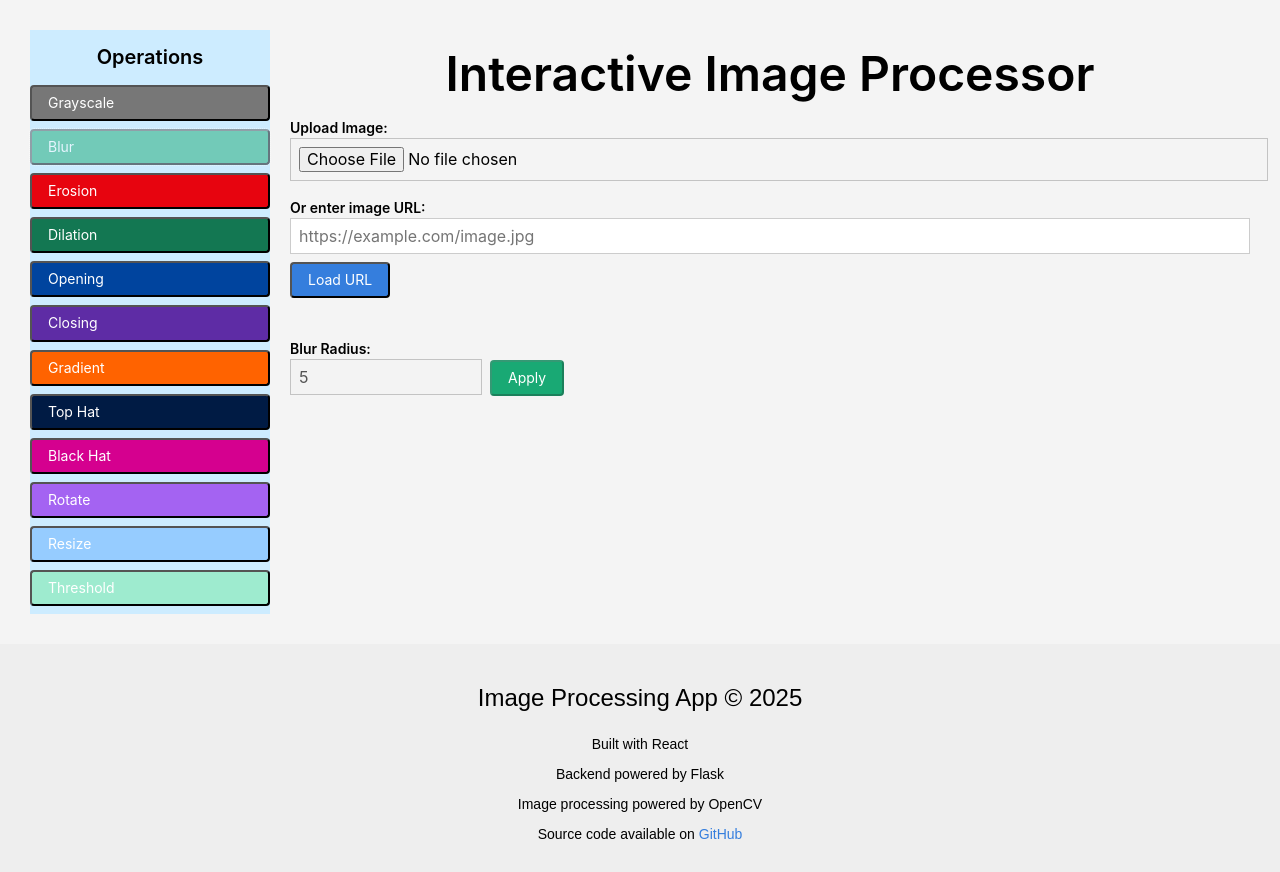
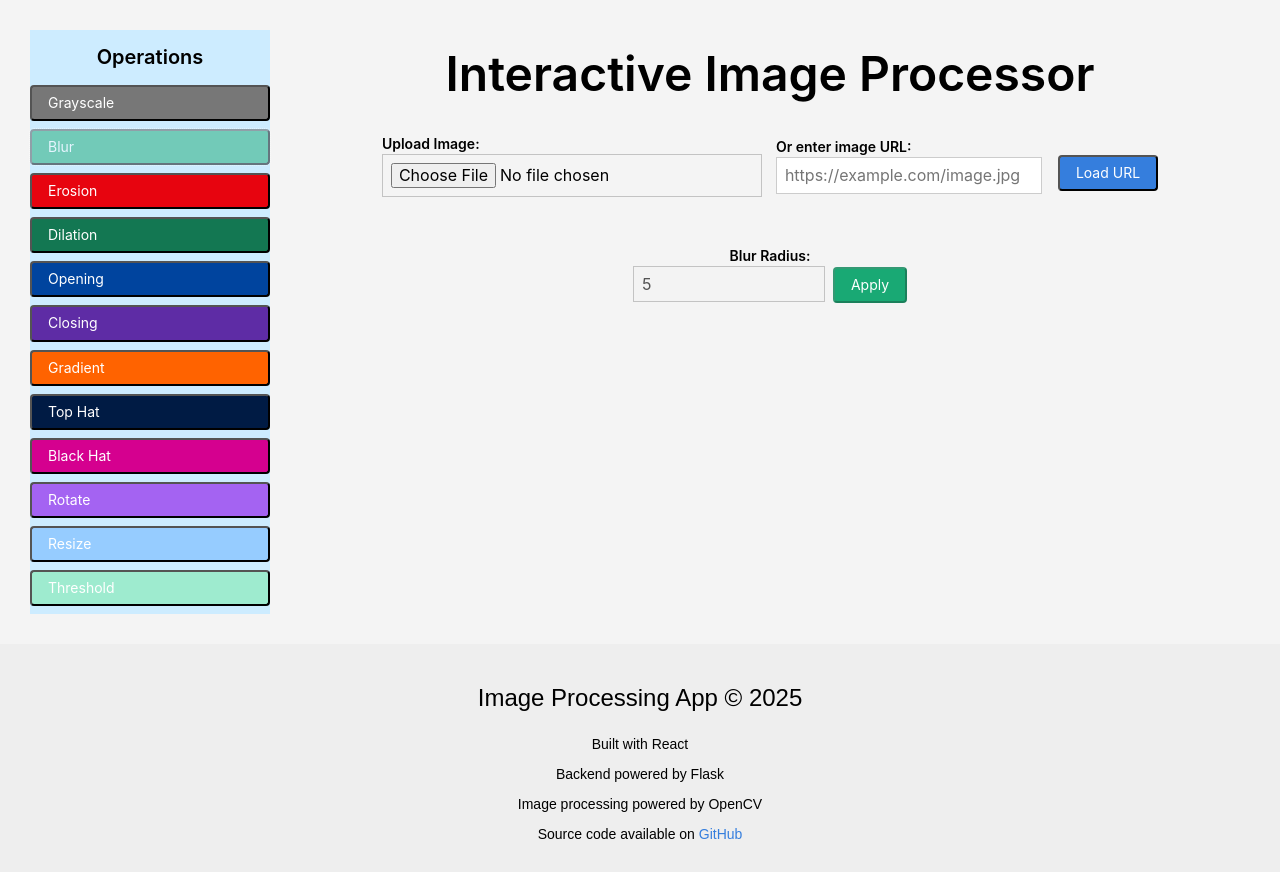
Before and after one commit to Tydotbaba/interactive-web-image-editor, a React (Create React App) app in the folder frontend/: page / in a window 1280 px wide. Both pictures are taken after a click on the button "Blur". Built offline with nearby package versions, Linux system fonts and the light colour scheme.

Commit message:
updated styling

```diff
--- a/frontend/src/App.js
+++ b/frontend/src/App.js
@@ -170,10 +170,11 @@ function App() {
 
 
       {/* Main Content */}
-      <div className="zone">
+      <div className="" >
         <h1 className="f1 fw6 black mv3">Interactive Image Processor</h1>
 
-        <div className="mb3">
+        <div className="flex justify-center">
+          <div className="ma3">
             <label htmlFor="upload" className="db fw6 lh-copy f6">
               Upload Image:
             </label>
@@ -185,7 +186,8 @@ function App() {
             />
           </div>
 
-        <div className="mb3">
+          <div className="ma3 flex items-center">
+            <div className="">
               <label htmlFor="imageUrl" className="db fw6 lh-copy f6">
                 Or enter image URL:
               </label>
@@ -197,14 +199,16 @@ function App() {
                 placeholder="https://example.com/image.jpg"
                 className="pa2 input-reset ba b--black-20 w-100"
               />
-          <button onClick={handleLoadImageFromUrl} className="f6 link dim br2 ph3 pv2 mb2 dib white bg-blue mt2">
+            </div>
+            <button onClick={handleLoadImageFromUrl} className="f6 link dim dib br2 ph3 pv2 ml3 mt3  dib white bg-blue mt2">
               Load URL
             </button>
+          </div>
         </div>
 
 
         {activeOperation === 'blur' && (
-          <div className="mt4">
+          <div className="mt4 tc">
             <label className="db fw6 lh-copy f6">Blur Radius:</label>
             <input
               type="number"
```
Lines whose indentation alone changed are shown as unchanged.
